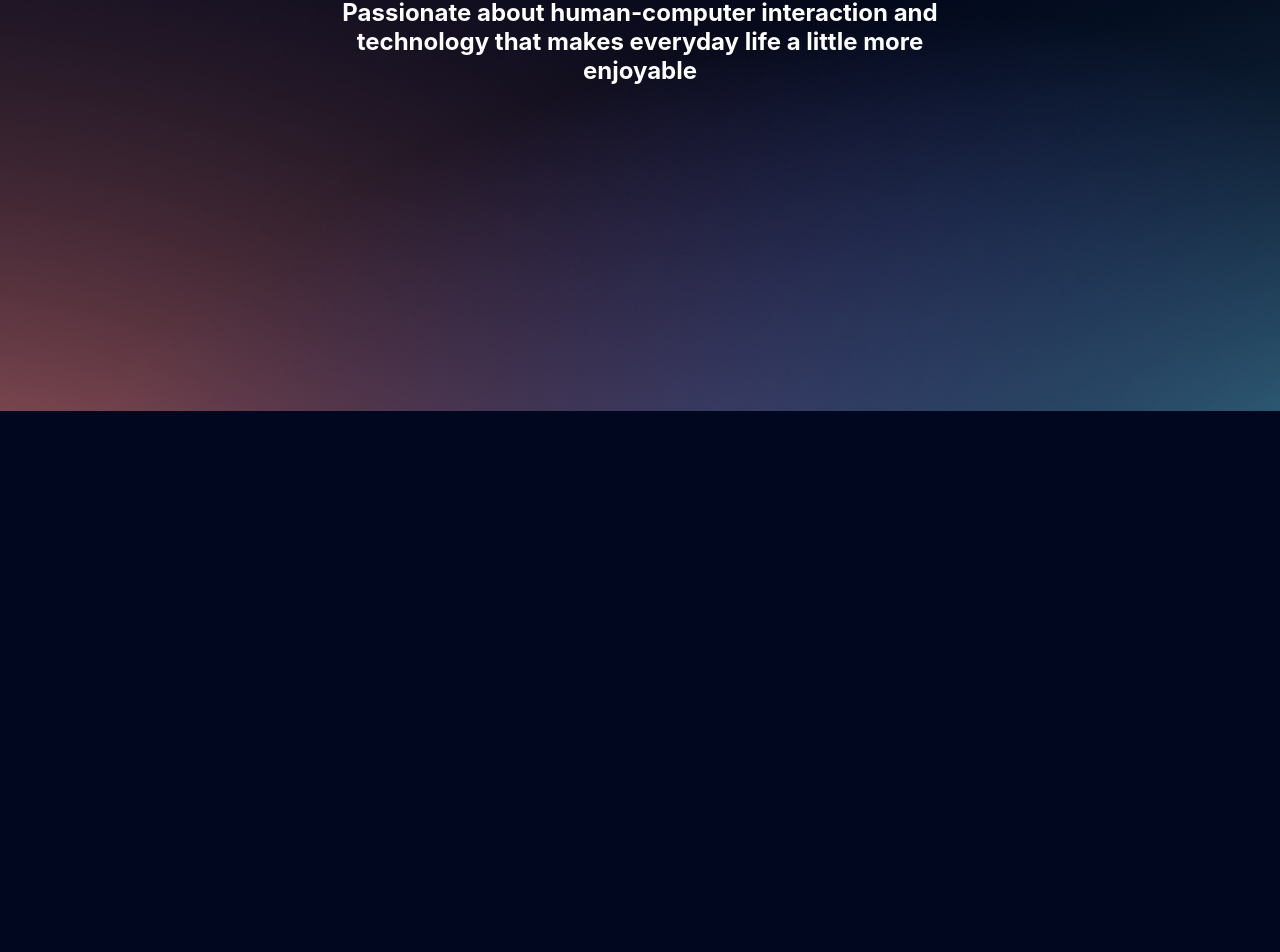
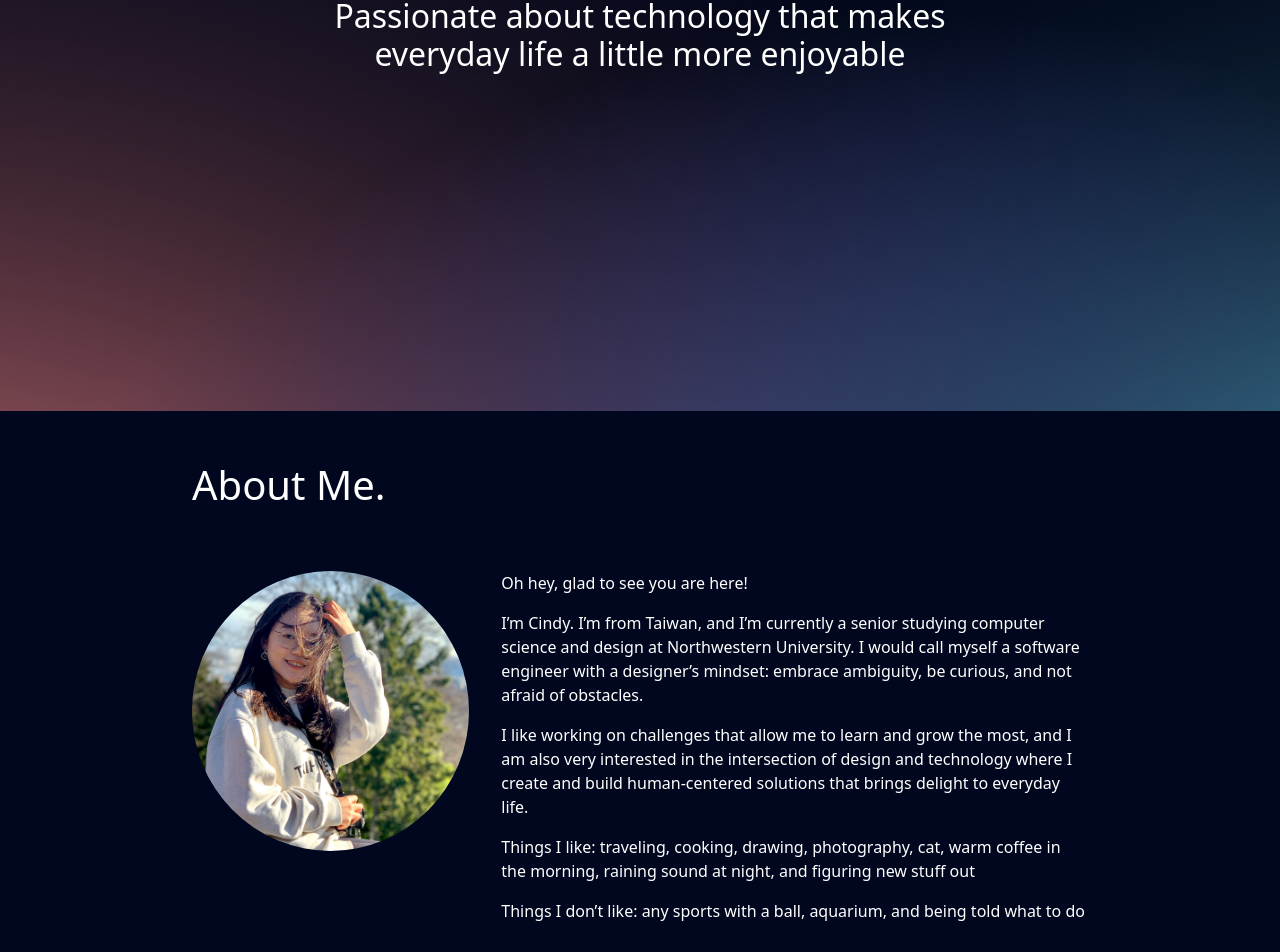
Before and after one commit to cindyhu2023/cindyhudev, a React (Create React App) app: page / in a window 1280 px wide. Shown: the part 389-1341 px from the top of the page. Before the commit the page ends 800 px from the top, so only its background shows below. Built offline with nearby package versions, Linux system fonts and the light colour scheme.

Commit message:
add about me

```diff
--- a/package.json
+++ b/package.json
@@ -3,11 +3,16 @@
   "version": "0.1.0",
   "private": true,
   "dependencies": {
+    "@emotion/react": "^11.10.6",
+    "@emotion/styled": "^11.10.6",
+    "@mui/material": "^5.12.2",
     "@testing-library/jest-dom": "^5.16.5",
     "@testing-library/react": "^13.4.0",
     "@testing-library/user-event": "^13.5.0",
+    "bootstrap": "^5.2.3",
     "firebase": "^9.20.0",
     "react": "^18.2.0",
+    "react-bootstrap": "^2.7.4",
     "react-dom": "^18.2.0",
     "react-scripts": "5.0.1",
     "react-typewriter-effect": "^1.1.0",
--- /dev/null
+++ b/src/AboutMe.js
@@ -0,0 +1,24 @@
+import Avatar from '@mui/material/Avatar';
+import Grid from '@mui/material/Grid';
+
+export function AboutMe() {
+    const profilePath = process.env.PUBLIC_URL + '/profile.jpg';
+    return (
+        <div className="AboutMe">
+        <h1>About Me.</h1>
+        <Grid sx={{marginTop: "30px"}} container spacing={4}>
+        <Grid item xs={4}>
+            <Avatar alt="Cindy Hu" src={profilePath} sx={{ width: "100%", height: "auto" }}/>
+        </Grid>
+        <Grid item xs={8}>
+            <p>Oh hey, glad to see you are here!</p>
+            <p>I’m Cindy. I’m from Taiwan, and I’m currently a senior studying computer science and design at Northwestern University. I would call myself a software engineer with a designer’s mindset: embrace ambiguity, be curious, and not afraid of obstacles.</p>
+            <p>I like working on challenges that allow me to learn and grow the most, and I am also very interested in the intersection of design and technology where I create and build human-centered solutions that brings delight to everyday life.</p>
+            <p>Things I like: traveling, cooking, drawing, photography, cat, warm coffee in the morning, raining sound at night, and figuring new stuff out</p>
+            <p>Things I don’t like: any sports with a ball, aquarium, and being told what to do </p>
+        </Grid>
+
+        </Grid>
+        </div>
+    );
+}
--- a/src/App.css
+++ b/src/App.css
@@ -2,3 +2,26 @@
   background-color: #00071E;
   color: white;
 }
+
+.Landing {
+  background-image: url('../public/bg.png');
+  text-align: center;
+  background-size: cover;
+  height: 100vh;
+  width: 100%;
+  display: flex;
+  align-items: center;
+
+}
+
+.LandingText {
+  width: 50%;
+  margin: auto;
+}
+
+.AboutMe {
+  padding-top: 50px;
+  padding-bottom: 50px;
+  width: 70%;
+  margin: auto;
+}
--- a/src/App.js
+++ b/src/App.js
@@ -1,10 +1,13 @@
+import 'bootstrap/dist/css/bootstrap.min.css';
 import './App.css';
 import { Landing } from './Landing';
+import { AboutMe } from './AboutMe';
 
 function App() {
   return (
     <div className="App">
       <Landing />
+      <AboutMe />
     </div>
   );
 }
--- a/src/Landing.css
+++ /dev/null
@@ -1,15 +0,0 @@
-.Landing {
-    background-image: url('../public/bg.png');
-    text-align: center;
-    background-size: cover;
-    height: 100vh;
-    width: 100%;
-    display: flex;
-    align-items: center;
-
-}
-
-.LandingText {
-    width: 50%;
-    margin: auto;
-}
--- a/src/Landing.js
+++ b/src/Landing.js
@@ -1,5 +1,3 @@
-import './App.css';
-import './Landing.css';
 import TypeWriterEffect from 'react-typewriter-effect';
 
 export function Landing() {
@@ -23,7 +21,7 @@ export function Landing() {
                 multiTextLoop={true}
             />
             <h1>I'm Cindy Hu</h1>
-            <h2>Passionate about human-computer interaction and technology that makes everyday life a little more enjoyable</h2>
+            <h2>Passionate about technology that makes everyday life a little more enjoyable</h2>
         </div>
     </div>
   );
--- /dev/null
+++ b/src/navbar.js
@@ -0,0 +1,3 @@
+export function Navbar () {
+
+}
```
Also changed, not shown: public/profile.jpg (added), 1 other file (tests, documents, lock files or other folders).
